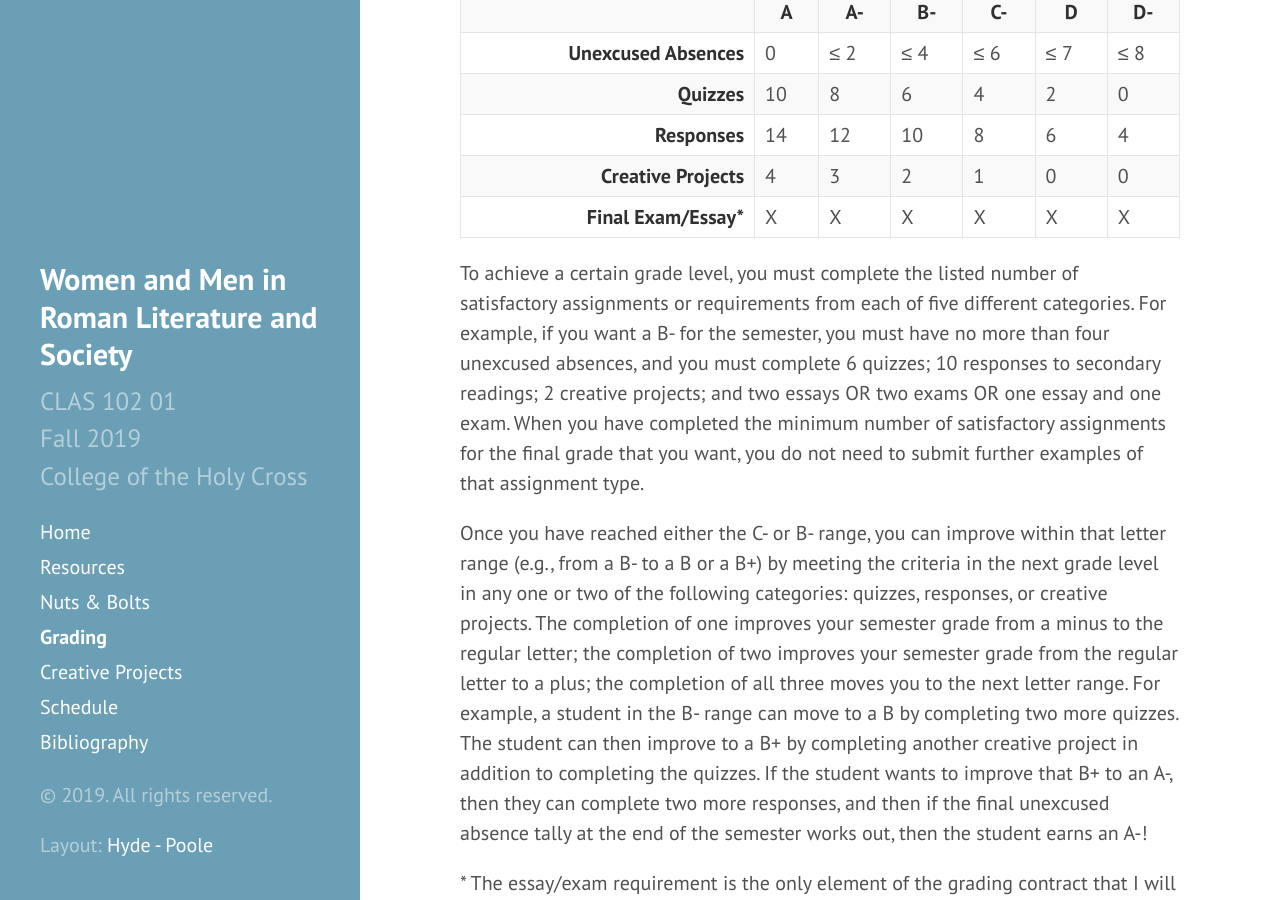
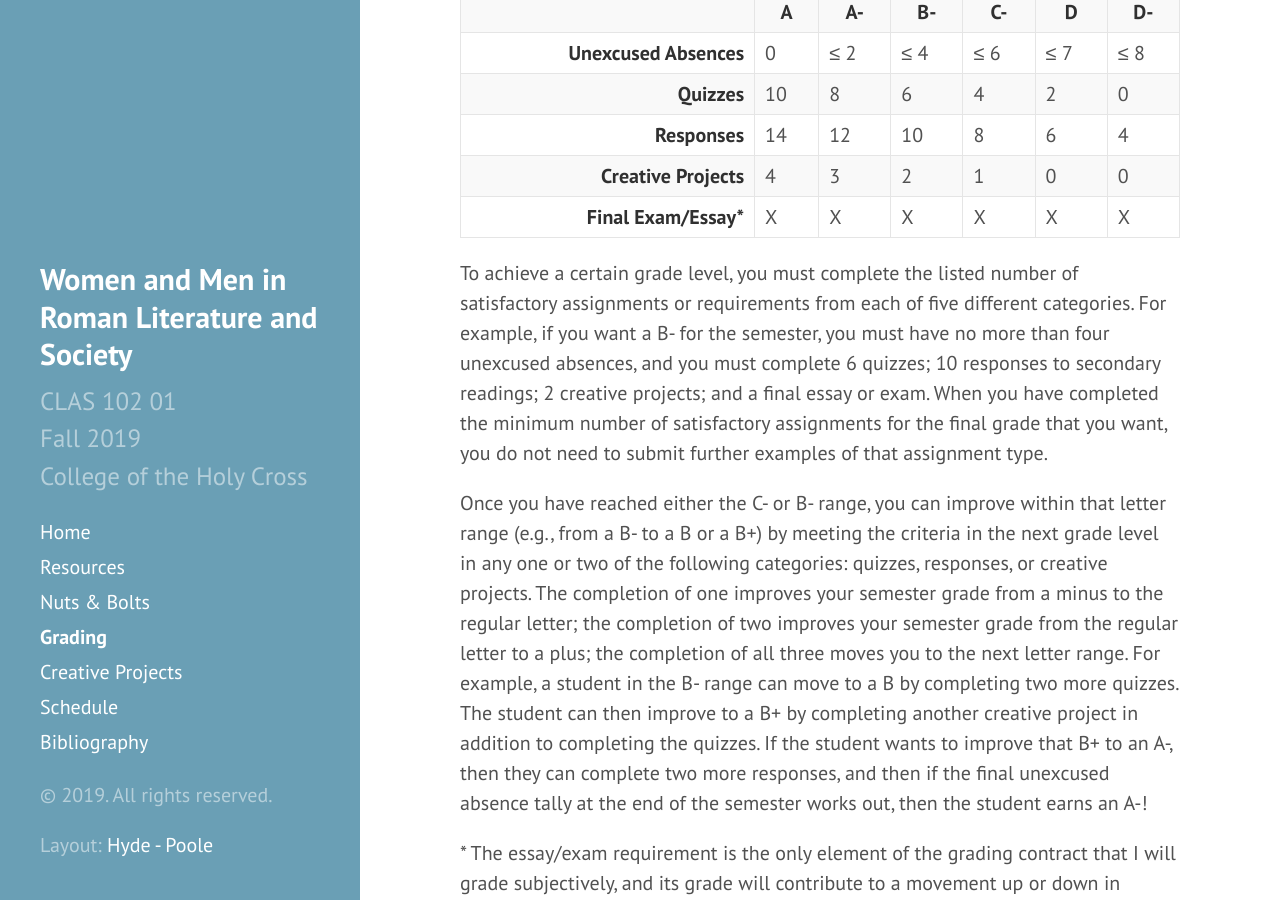
Before and after one commit to DLibatique/CLAS102-F19, a Jekyll site: the page built from 4-grading.md, in a window 1280 px wide and 900 px high, scrolled down 701 px. Built offline with Jekyll 4.4.1, drawn with Linux system fonts in a browser that asks for light colours; comment, search, counter and statistics services are not loaded; some of the changed text lies outside the part shown.

Commit message:
removed multi-exam or essay wording, added EAP link

```diff
--- a/4-grading.md
+++ b/4-grading.md
@@ -74,7 +74,7 @@ The following is a rubric for semester-end grades in the course.
     </tbody>
 </table>
 
-To achieve a certain grade level, you must complete the listed number of satisfactory assignments or requirements from each of five different categories. For example, if you want a B- for the semester, you must have no more than four unexcused absences, and you must complete 6 quizzes; 10 responses to secondary readings; 2 creative projects; and two essays OR two exams OR one essay and one exam. When you have completed the minimum number of satisfactory assignments for the final grade that you want, you do not need to submit further examples of that assignment type.
+To achieve a certain grade level, you must complete the listed number of satisfactory assignments or requirements from each of five different categories. For example, if you want a B- for the semester, you must have no more than four unexcused absences, and you must complete 6 quizzes; 10 responses to secondary readings; 2 creative projects; and a final essay or exam. When you have completed the minimum number of satisfactory assignments for the final grade that you want, you do not need to submit further examples of that assignment type.
 
 Once you have reached either the C- or B- range, you can improve within that letter range (e.g., from a B- to a B or a B+) by meeting the criteria in the next grade level in any one or two of the following categories: quizzes, responses, or creative projects. The completion of one improves your semester grade from a minus to the regular letter; the completion of two improves your semester grade from the regular letter to a plus; the completion of all three moves you to the next letter range. For example, a student in the B- range can move to a B by completing two more quizzes. The student can then improve to a B+ by completing another creative project in addition to completing the quizzes. If the student wants to improve that B+ to an A-, then they can complete two more responses, and then if the final unexcused absence tally at the end of the semester works out, then the student earns an A-!
 
@@ -93,7 +93,7 @@ It is possible to make up unsatisfactory assignments. At the beginning of the se
 
 **You may take up to four (4) excused absences for the semester**. If you need to be absent for any classes beyond four excused absences, I ask that you provide a reason in your e-mail notifying me about the absence, and I will decide on a case-by-case basis whether I will excuse it or not.
 
-Any absence without a notifying e-mail or beyond the four excused absences can be considered **excused** for compelling and verifiable reasons (including but not limited to extended illness, a death or medical emergency in the family, a wedding in the immediate family, and participation in a college-sponsored athletic event). Such an absence falls under Holy Cross’ Excused Absence Policy and requires a note from your Class Dean. See the full Excused Absence Policy here.
+Any absence without a notifying e-mail or beyond the four excused absences can be considered **excused** for compelling and verifiable reasons (including but not limited to extended illness, a death or medical emergency in the family, a wedding in the immediate family, and participation in a college-sponsored athletic event). Such an absence falls under Holy Cross’ Excused Absence Policy and requires a note from your Class Dean. See the full Excused Absence Policy [here](https://catalog.holycross.edu/node/1381/#EAP).
 
 Any absence about which I do not receive an e-mail from you or which is not excused by a note from your Class Dean will be considered **unexcused**.
 
```
